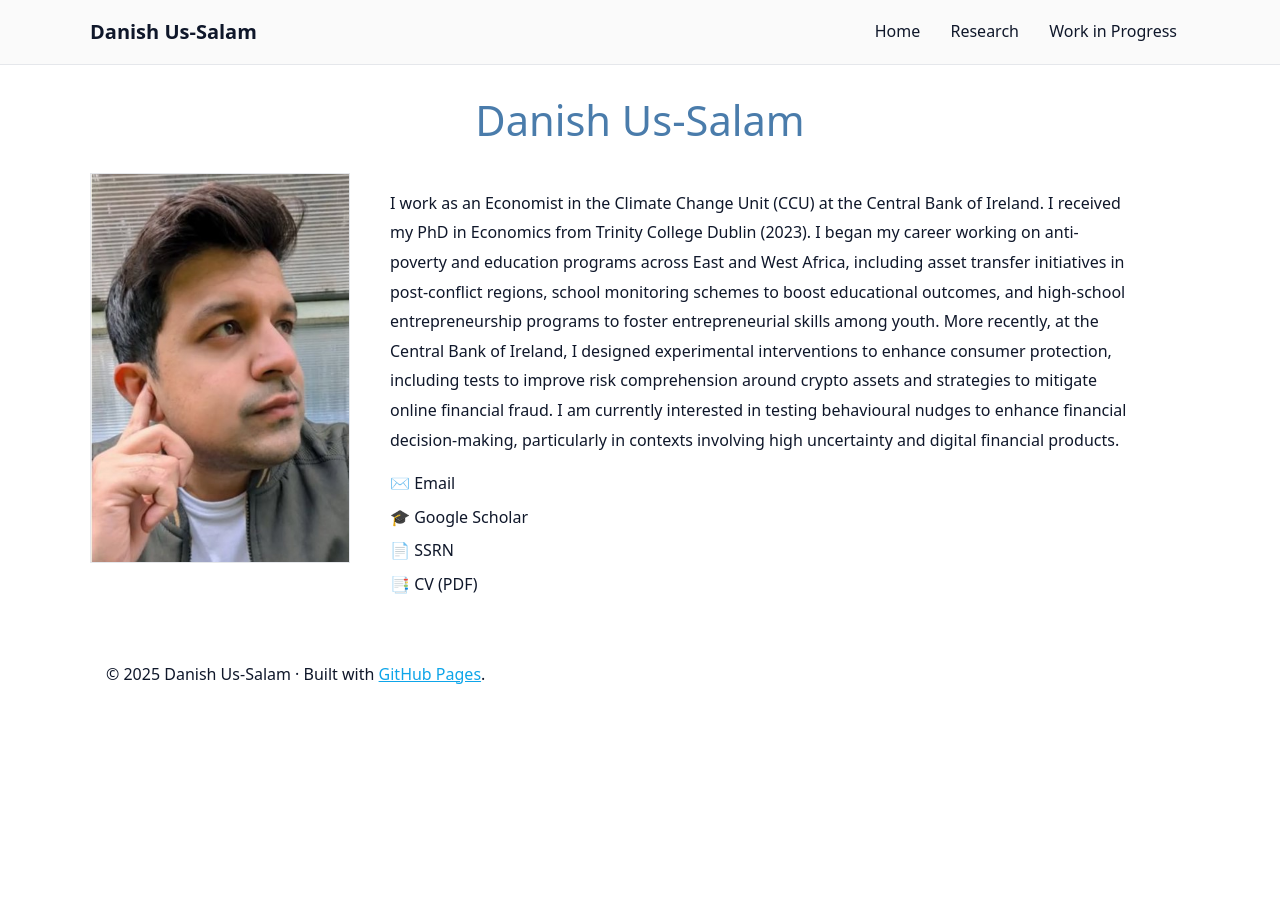
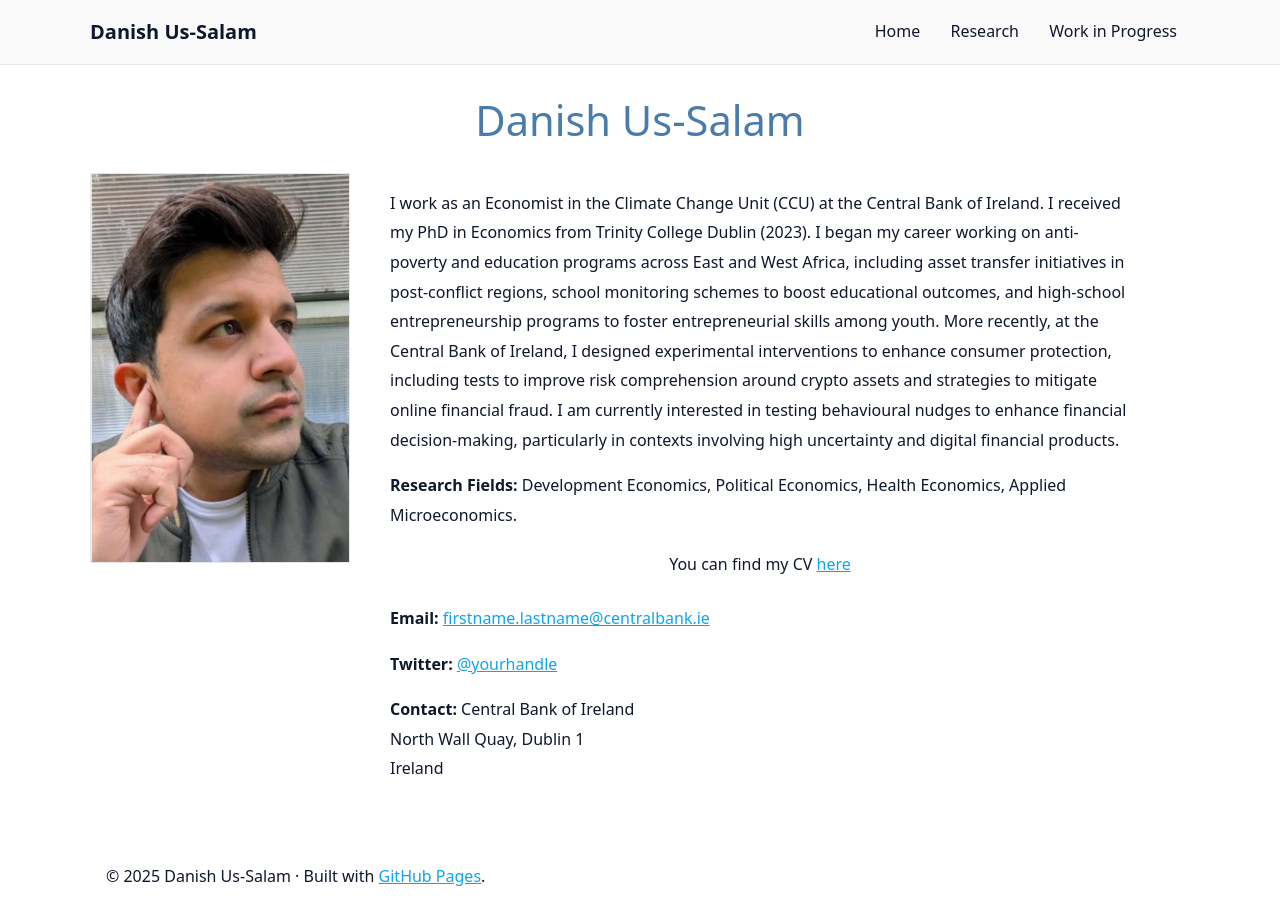
Before and after one commit to danishussalam/danishussalam.github.io, a Jekyll site: the page built from index.md, in a window 1280 px wide. Built offline with Jekyll 4.4.1, drawn with Linux system fonts in a browser that asks for light colours.

Commit message:
Update index.md

```diff
--- a/index.md
+++ b/index.md
@@ -14,11 +14,18 @@ title: "Home"
 I work as an Economist in the Climate Change Unit (CCU) at the Central Bank of Ireland. I received my PhD in Economics from Trinity College Dublin (2023). I began my career working on anti-poverty and education programs across East and West Africa, including asset transfer initiatives in post-conflict regions, school monitoring schemes to boost educational outcomes, and high-school entrepreneurship programs to foster entrepreneurial skills among youth. More recently, at the Central Bank of Ireland, I designed experimental interventions to enhance consumer protection, including tests to improve risk comprehension around crypto assets and strategies to mitigate online financial fraud. I am currently interested in testing behavioural nudges to enhance financial decision-making, particularly in contexts involving high uncertainty and digital financial products.
     </p>
 
-    <ul class="contact-icons">
-      <li><a href="mailto:firstname.lastname@centralbank.ie">✉️ Email</a></li>
-      <li><a href="https://scholar.google.com/">🎓 Google Scholar</a></li>
-      <li><a href="https://ssrn.com/">📄 SSRN</a></li>
-      <li><a href="/assets/cv.pdf">📑 CV (PDF)</a></li>
-    </ul>
-  </div>
+    <p class="research-fields">
+  <strong>Research Fields:</strong> Development Economics, Political Economics, Health Economics, Applied Microeconomics.
+</p>
+
+<div class="bottom-contact">
+  <p class="cv-center">You can find my CV <a href="{{ '/assets/cv.pdf' | relative_url }}">here</a></p>
+
+  <p><strong>Email:</strong> <a href="mailto:firstname.lastname@centralbank.ie">firstname.lastname@centralbank.ie</a></p>
+  <p><strong>Twitter:</strong> <a href="https://x.com/yourhandle">@yourhandle</a></p>
+
+  <p><strong>Contact:</strong> Central Bank of Ireland<br>
+     North Wall Quay, Dublin 1<br>
+     Ireland
+  </p>
 </div>
```
